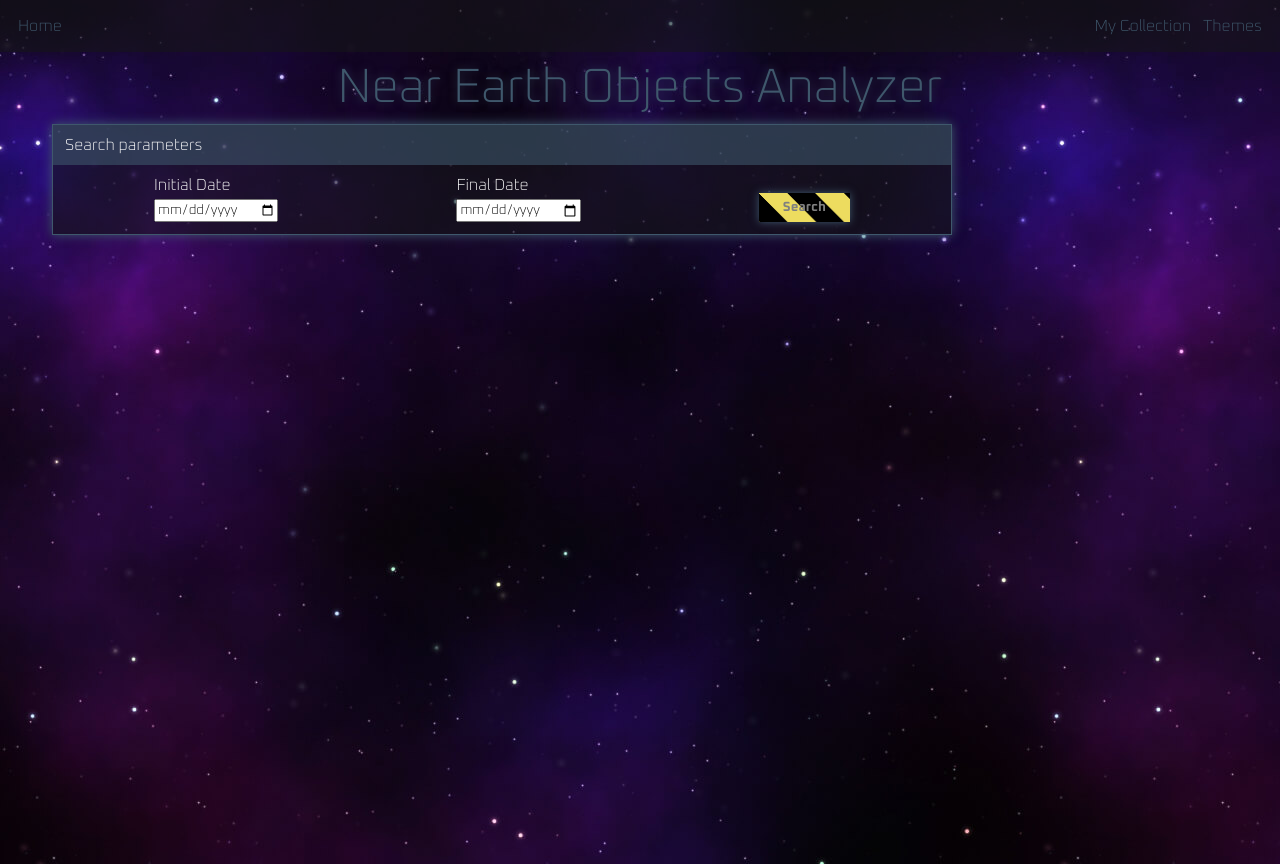
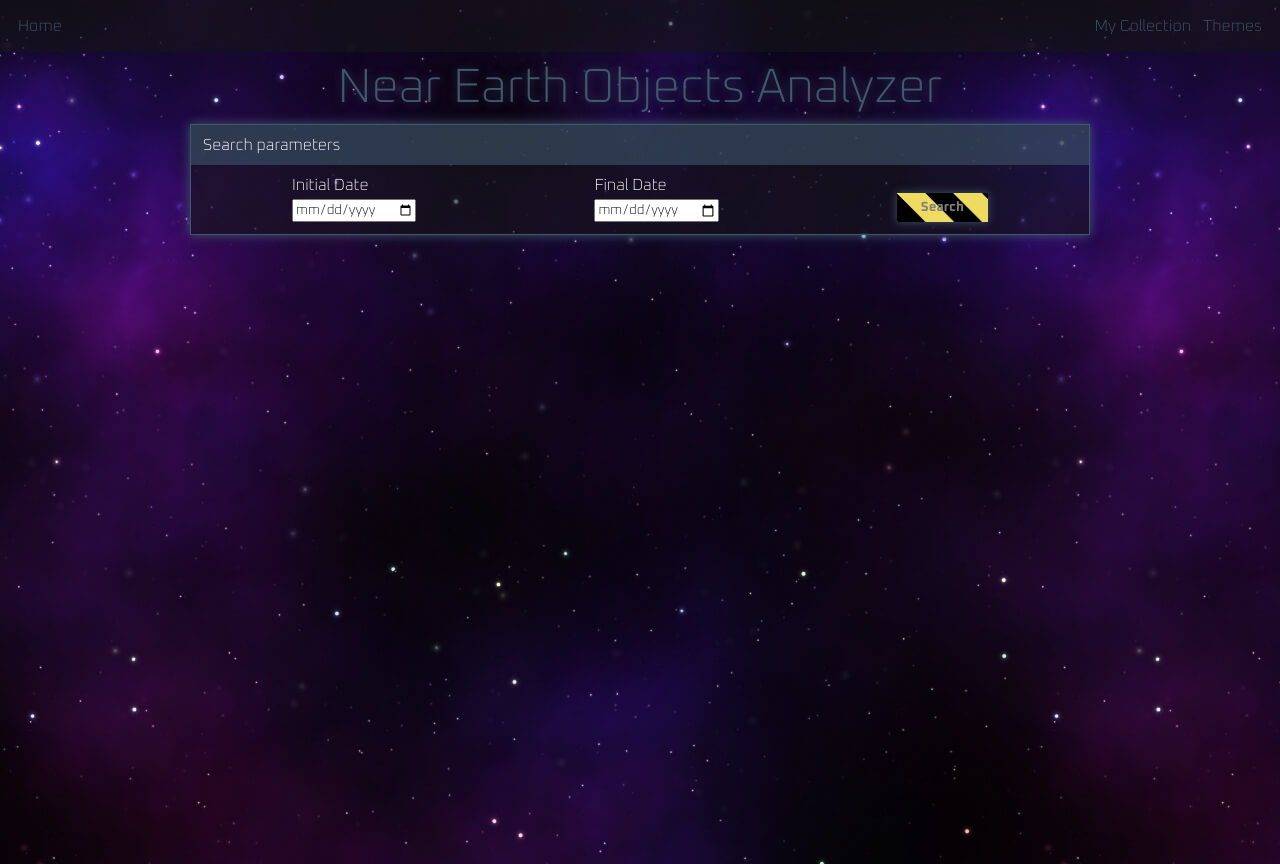
Before and after one commit to nickojs/near-earth-objects, a React (Create React App) app: page / in a window 1280 px wide. Built offline with nearby package versions, Linux system fonts and the light colour scheme.

Commit message:
Fixed container margin, removed useless Core div

```diff
--- a/src/containers/Core/Core.js
+++ b/src/containers/Core/Core.js
@@ -34,13 +34,13 @@ const Core = () => {
       ));
 
   return (
-    <div>
+    <>
       <Search setQuery={optionsHandler} />
       <S.Results>
         {neoList}
       </S.Results>
       <Status loading={loading} error={error} />
-    </div>
+    </>
   );
 };
 
--- a/src/generalStyles.js
+++ b/src/generalStyles.js
@@ -22,7 +22,7 @@ export const Container = styled.div`
   box-shadow: 0 0 10px ${({ theme }) => theme.light};
 
   max-width: 900px;
-  margin: 12px;
+  margin: 12px auto;
 `;
 
 export const TogglableContainer = styled.div`
```
